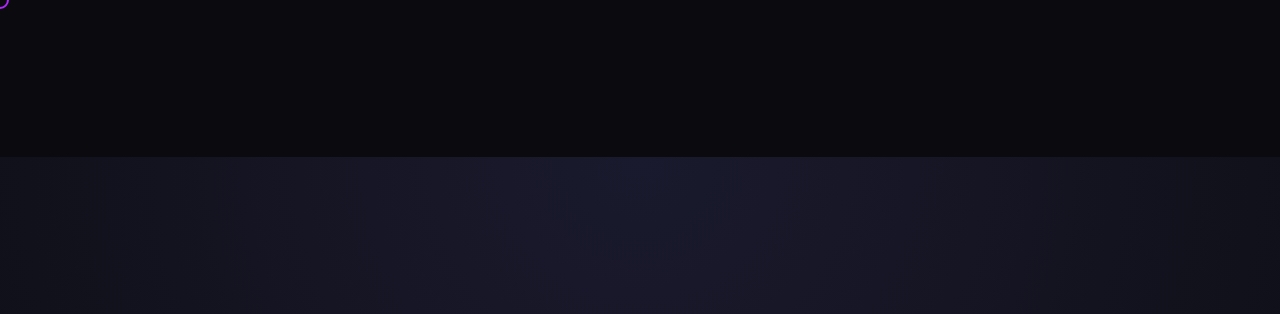
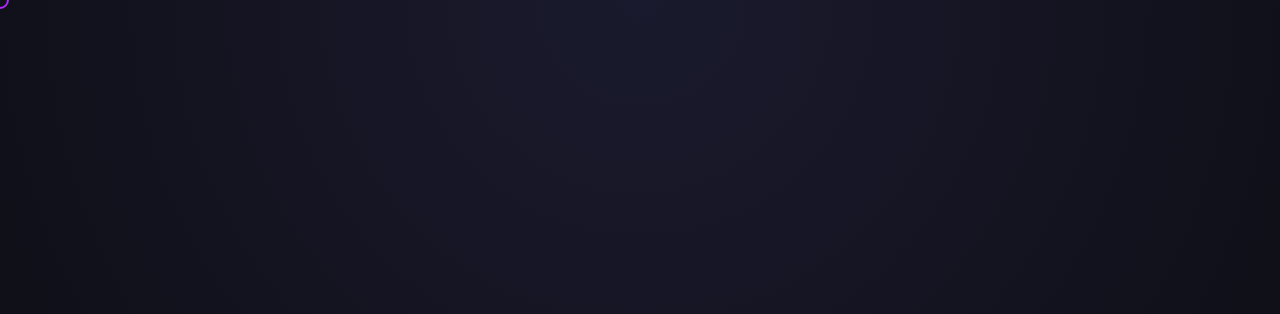
Before and after one commit to BigRoos12/personal, a plain HTML site: page index.html in a window 1280 px wide. Shown: the top 314 px of the page. Drawn offline with Linux system fonts and the light colour scheme.

Commit message:
Update style.css

```diff
--- a/style.css
+++ b/style.css
@@ -161,3 +161,14 @@ footer {
     font-size: 2.8rem;
   }
 }
+
+/* Particle Canvas */
+#particles {
+  position: fixed;
+  top: 0;
+  left: 0;
+  width: 100%;
+  height: 100%;
+  z-index: -1;
+  background: radial-gradient(circle at top, #1a1a2e, #0b0b0f);
+}
```
